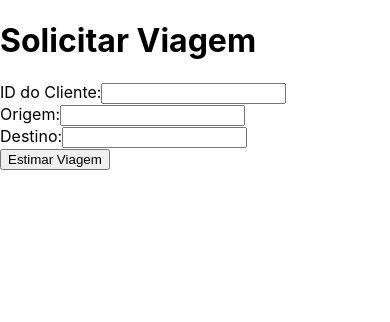
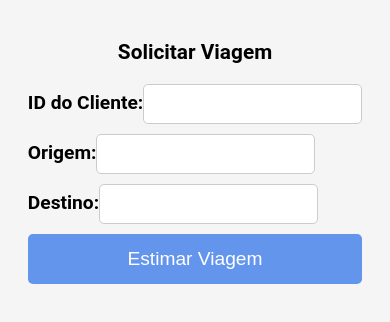
Before and after one commit to JulioRugolo/teste-tecnico-shopper, a React (Create React App) app in the folder frontend/: page / in a window 390 px wide. Shown: the top 322 px of the page. Built offline with nearby package versions, Linux system fonts and the light colour scheme.

Commit message:
Feat: Global Css

```diff
--- a/frontend/src/App.tsx
+++ b/frontend/src/App.tsx
@@ -12,12 +12,12 @@ const App = () => {
   };
 
   return (
-    <div>
+    <main>
       {stage === "solicitar" && (
         <SolicitarViagem onSubmit={handleSubmitSolicitacao} />
       )}
       {stage === "opcoes" && <OpcoesViagem data={data} />}
-    </div>
+    </main>
   );
 };
 
--- a/frontend/src/index.css
+++ b/frontend/src/index.css
@@ -1,13 +1,166 @@
-body {
-  margin: 0;
-  font-family: -apple-system, BlinkMacSystemFont, 'Segoe UI', 'Roboto', 'Oxygen',
-    'Ubuntu', 'Cantarell', 'Fira Sans', 'Droid Sans', 'Helvetica Neue',
-    sans-serif;
-  -webkit-font-smoothing: antialiased;
-  -moz-osx-font-smoothing: grayscale;
+/* Reset global */
+* {
+  margin: 0 auto;
+  padding: 0;
+  box-sizing: border-box;
 }
 
-code {
-  font-family: source-code-pro, Menlo, Monaco, Consolas, 'Courier New',
-    monospace;
+body {
+  font-family: 'Roboto', sans-serif;
+  background-color: #f5f5f5;
+  display: flex;
+  flex-direction: column;
+  align-items: center;
+  width: 100%;
 }
+
+/* Global styling */
+button {
+  cursor: pointer;
+  background-color: cornflowerblue;
+  flex: 1;
+  width: 100%;
+  max-width: 150px;
+  height: 40px;
+  border: none;
+  border-radius: 5px;
+  color: white;
+  transition: background-color 0.3s, transform 0.2s;
+}
+
+button:hover {
+  background-color: #3f51b5;
+  transform: scale(1.05);
+}
+
+/* General input styling */
+input[type="text"], input[type="email"], input[type="password"] {
+  flex: 1;
+  max-width: 300px;
+  min-width: 200px;
+  height: 40px;
+  border: 1px solid #ccc;
+  border-radius: 5px;
+  padding: 5px;
+  margin-bottom: 10px;
+}
+
+input:focus {
+  border: 1px solid cornflowerblue;
+  outline: none;
+}
+
+/* Label styling */
+label {
+  font-size: 1.2em;
+  font-weight: bold;
+  margin-bottom: 10px;
+  flex: 1;
+}
+
+/* Headings */
+h1, h2, h3 {
+  text-align: center;
+  margin: 20px 0;
+}
+
+/* Lists */
+ul {
+  list-style-type: none;
+  padding: 0;
+  display: flex;
+  flex-wrap: wrap;
+  justify-content: space-around;
+  gap: 15px;
+  margin-top: 20px;
+}
+
+li {
+  display: flex;
+  flex-direction: column;
+  justify-content: center;
+  align-items: center;
+  padding: 15px;
+  border: 1px solid #ccc;
+  border-radius: 5px;
+  flex: 1;
+  max-width: 300px;
+  min-width: 250px;
+  text-align: center;
+  background-color: white;
+  box-shadow: 0 2px 5px rgba(0, 0, 0, 0.1);
+}
+
+/* Containers */
+main {
+  display: flex;
+  flex-direction: column;
+  align-items: center;
+  justify-content: center;
+  flex: 1;
+  flex-wrap: wrap;
+  width: 100%;
+  max-width: 1200px;
+  padding: 20px;
+  gap: 20px;
+}
+
+/* Responsiveness */
+@media (max-width: 768px) {
+  body {
+    padding: 10px;
+  }
+
+  button {
+    max-width: 100%;
+    height: 45px;
+    font-size: 1em;
+  }
+
+  input {
+    max-width: 100%;
+    font-size: 1em;
+  }
+
+  h1 {
+    font-size: 1.5em;
+  }
+
+  main {
+    padding: 10px;
+  }
+
+  ul {
+    gap: 10px;
+  }
+
+  li {
+    max-width: 100%;
+  }
+}
+
+@media (max-width: 480px) {
+  button {
+    height: 50px;
+    font-size: 1.2em;
+  }
+
+  input {
+    font-size: 1em;
+    height: 45px;
+  }
+
+  h1 {
+    font-size: 1.3em;
+  }
+
+  ul {
+    flex-direction: column;
+    align-items: center;
+  }
+
+  li {
+    min-width: 90%;
+    max-width: 100%;
+  }
+}
```
Also changed, not shown: frontend/src/App.css (deleted, +0 -38 lines).
